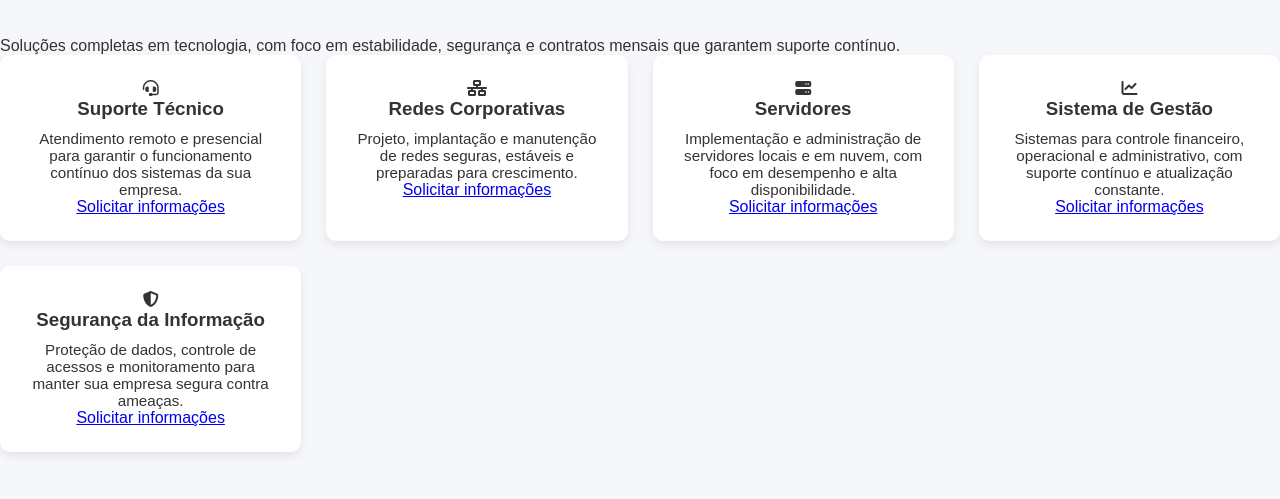
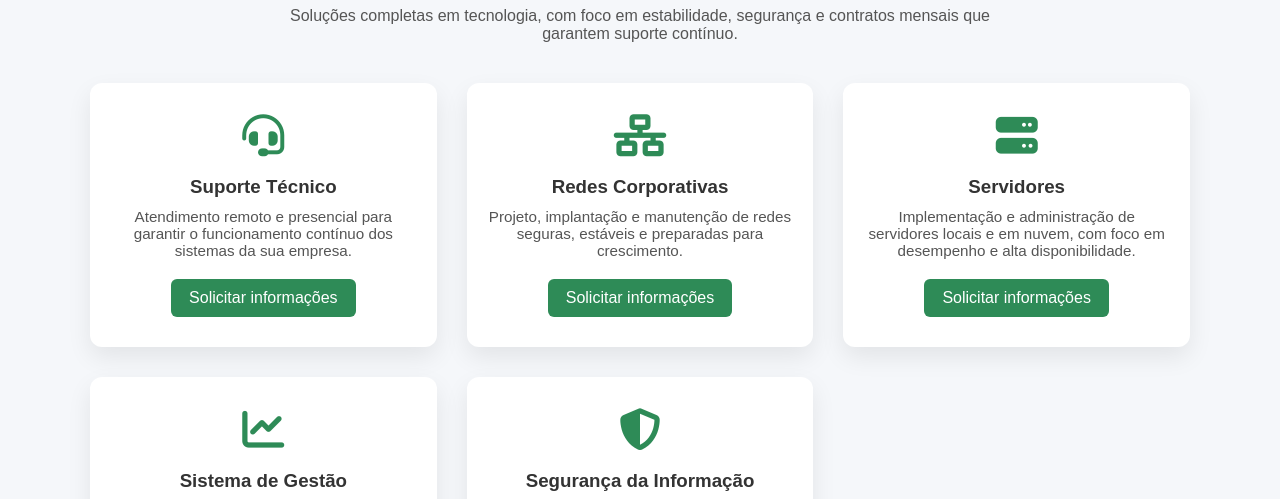
Before and after one commit to julioptavares/ajtsolucoes-site, a plain HTML site: page index.html in a window 1280 px wide. Shown: the part 276-775 px from the top of the page. Drawn offline with Linux system fonts and the light colour scheme.

Commit message:
Update style.css

```diff
--- a/style.css
+++ b/style.css
@@ -33,33 +33,45 @@ header p {
     font-size: 1.1rem;
 }
 
-/* Serviços */
 .services {
-    padding: 60px 0;
+  padding: 60px 20px;
+  text-align: center;
 }
 
 .services h2 {
-    text-align: center;
-    margin-bottom: 40px;
   font-size: 2rem;
+  margin-bottom: 10px;
+}
+
+.services .subtitle {
+  max-width: 700px;
+  margin: 0 auto 40px;
+  color: #555;
 }
 
 .services-grid {
   display: grid;
-    grid-template-columns: repeat(auto-fit, minmax(250px, 1fr));
-    gap: 25px;
+  grid-template-columns: repeat(auto-fit, minmax(260px, 1fr));
+  gap: 30px;
+  max-width: 1100px;
+  margin: 0 auto;
 }
 
 .service-card {
   background: #fff;
-    padding: 25px;
-    border-radius: 10px;
-    text-align: center;
-    box-shadow: 0 4px 10px rgba(0,0,0,0.08);
+  padding: 30px 20px;
+  border-radius: 12px;
+  box-shadow: 0 10px 25px rgba(0,0,0,0.08);
+  transition: transform 0.3s ease;
 }
 
-.service-card img {
-    width: 80px;
+.service-card:hover {
+  transform: translateY(-5px);
+}
+
+.service-icon {
+  font-size: 42px;
+  color: #2e8b57;
   margin-bottom: 15px;
 }
 
@@ -68,8 +80,25 @@ header p {
 }
 
 .service-card p {
+  color: #555;
   font-size: 0.95rem;
+  margin-bottom: 20px;
 }
+
+.btn-service {
+  display: inline-block;
+  padding: 10px 18px;
+  background: #2e8b57;
+  color: #fff;
+  text-decoration: none;
+  border-radius: 6px;
+  font-weight: 500;
+}
+
+.btn-service:hover {
+  background: #256f47;
+}
+
 
 /* Destaque */
 .destaque {
```
Lines whose indentation alone changed are shown as unchanged.
